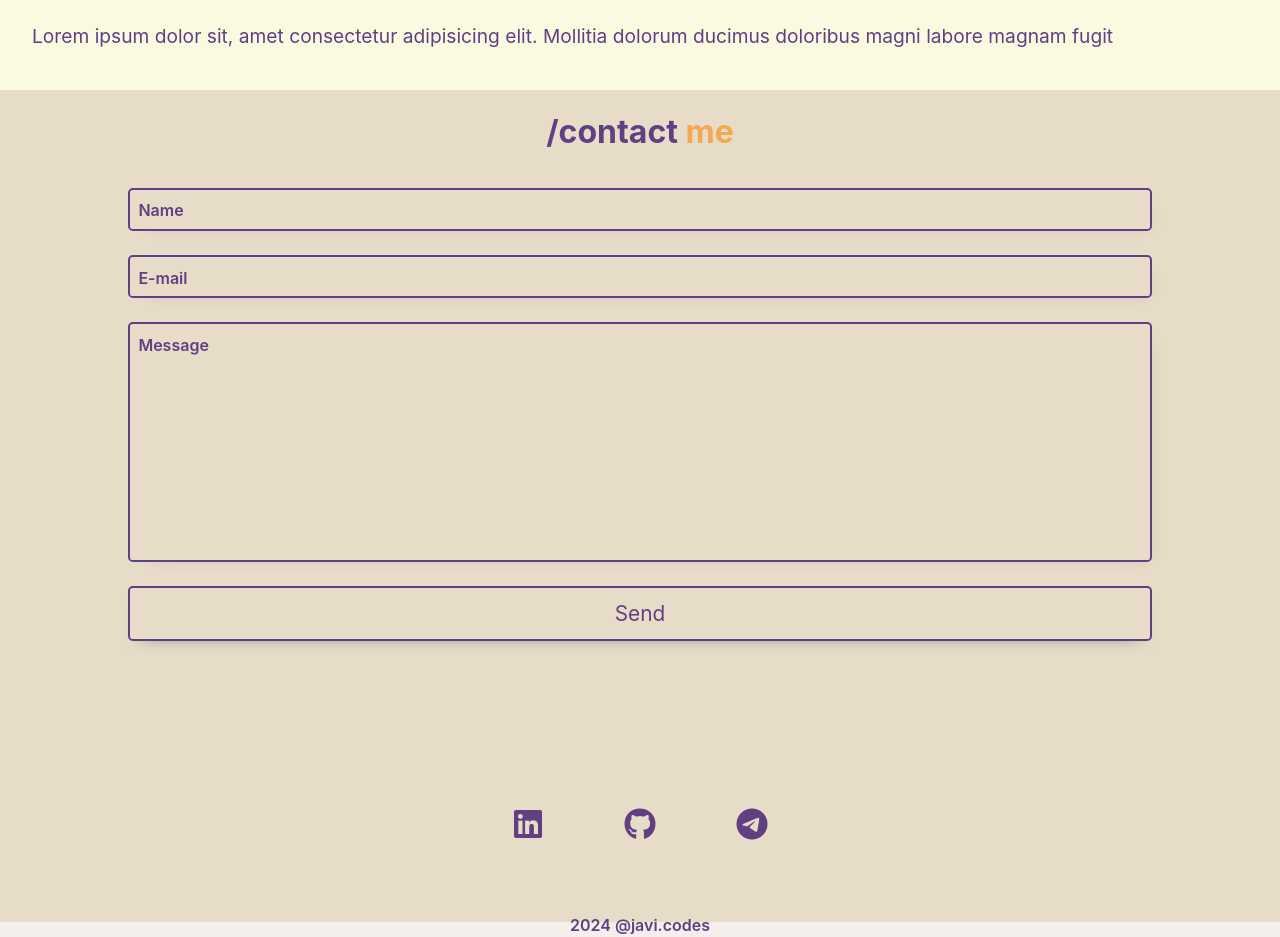
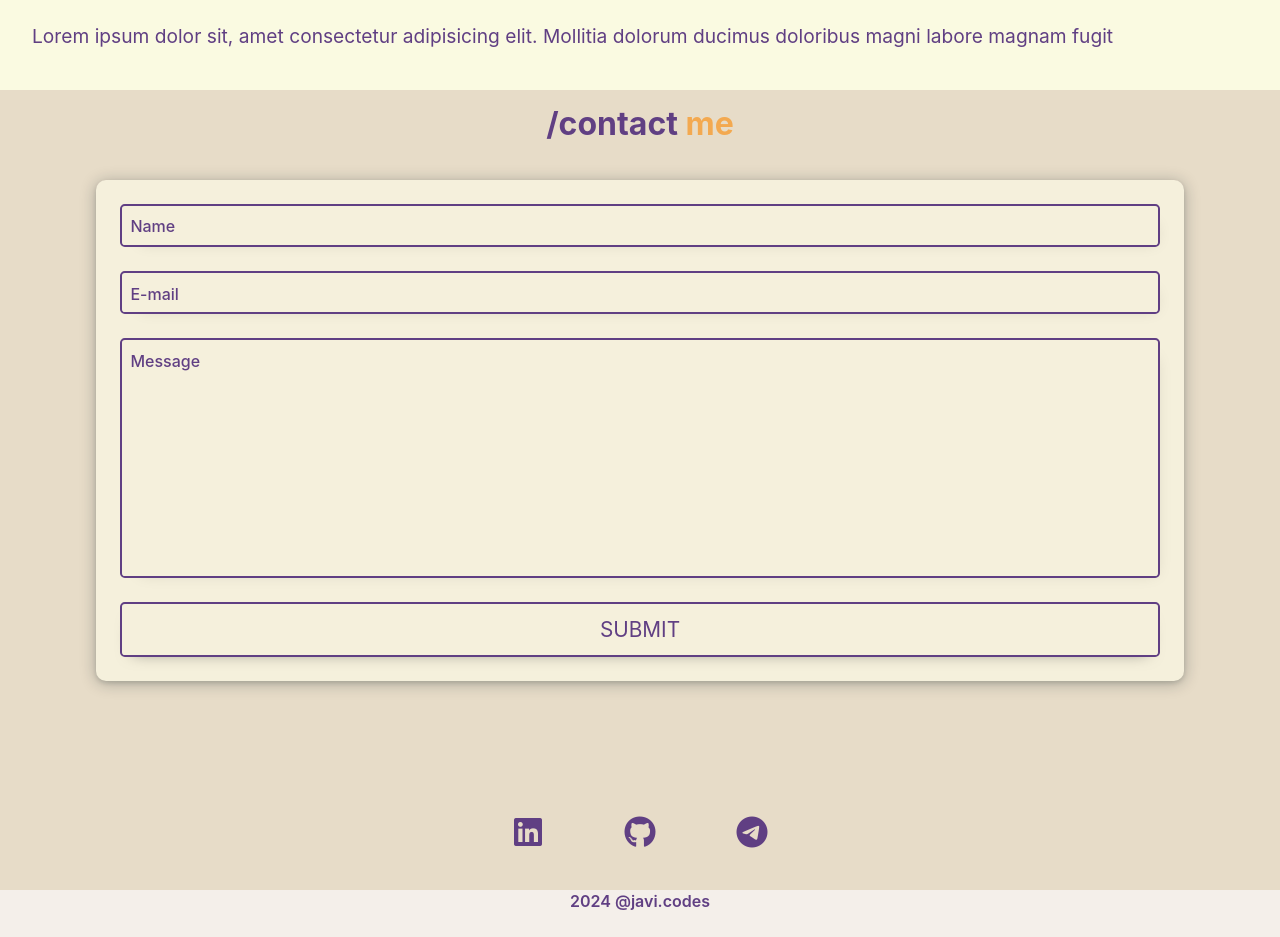
Before and after one commit to JaviVS7/portfolio-deploy, a website built with Vite: page index.html in a window 1280 px wide. Shown: the part 2117-3054 px from the top of the page. After the commit the page ends 3030 px from the top, so only its background shows below. Built offline with nearby package versions, Linux system fonts and the light colour scheme.

Commit message:
fix contact

```diff
--- a/index.html
+++ b/index.html
@@ -135,7 +135,7 @@
               ></textarea>
               <label for="message" class="form__label">Message</label>
             </div>
-            <input type="submit" value="Send" class="form__btn"/>
+            <input type="submit" value="SUBMIT" class="form__btn"/>
           </form>
 
         <div class="footer__social">
--- a/style.scss
+++ b/style.scss
@@ -22,6 +22,7 @@ $span-color: #F3A950;
 $element__color: #d3d3d3;
 $selection-color: #EC8B5E;
 $selection-dk-color:#6ce2ff;
+$contact-color: #f5f0dc;
 
 $night-color: #00203f;
 $transparent-color: transparent;
@@ -135,19 +136,26 @@ body {
   flex-direction: column;
   align-items: center;
   justify-content: center;
-  gap: 2rem;
-  margin-top: 2rem;
+  padding-top: 2rem;
+
+
 
     .contact__form {
       display: flex;
       flex-direction: column;
-      width: 80%;
+      width: 85%;
       gap: 1.5rem;
       color: $text-color;
-      font-weight: 600;
-
+      font-weight: 500;
+      background-color: $contact-color ;
+      padding: 1.5rem;
+      margin-top: 2rem;
+      border-radius: 10px;
+      box-shadow: rgba(14, 30, 37, 0.12) 0px 2px 4px 0px, rgba(14, 30, 37, 0.3) 0px 2px 16px 0px;
         body.dark & {
           color: $text-dk-color;
+          background-color: transparent;
+          box-shadow: rgba(0, 0, 0, 0.31) 3px 3px 6px 0px inset, rgba(255, 255, 255, 0.15) -3px -3px 6px 1px inset;
         }
     }
 
@@ -176,7 +184,7 @@ body {
           z-index: 999;
           font-size: 0.8rem;
           color: $selection-color;
-          opacity: 1;
+
 
             body.dark &{
               color: $selection-dk-color;
@@ -205,7 +213,7 @@ body {
         top: 0.65rem;
         left: 0.65rem;
         z-index: 1;
-        transition: all 200ms ease-in-out;
+        transition: all 200ms ease;
         pointer-events: none;
 
       }
@@ -226,7 +234,7 @@ body {
       border-radius: 0.3rem;
       box-shadow: 0 0.5rem 1rem -0.8rem rgba(0, 0, 0, 0.5);
       cursor: pointer;
-      transition: all 200ms ease-in-out;
+      transition: all 200ms ease;
 
       &:hover {
         background-color: $text-color;
```
